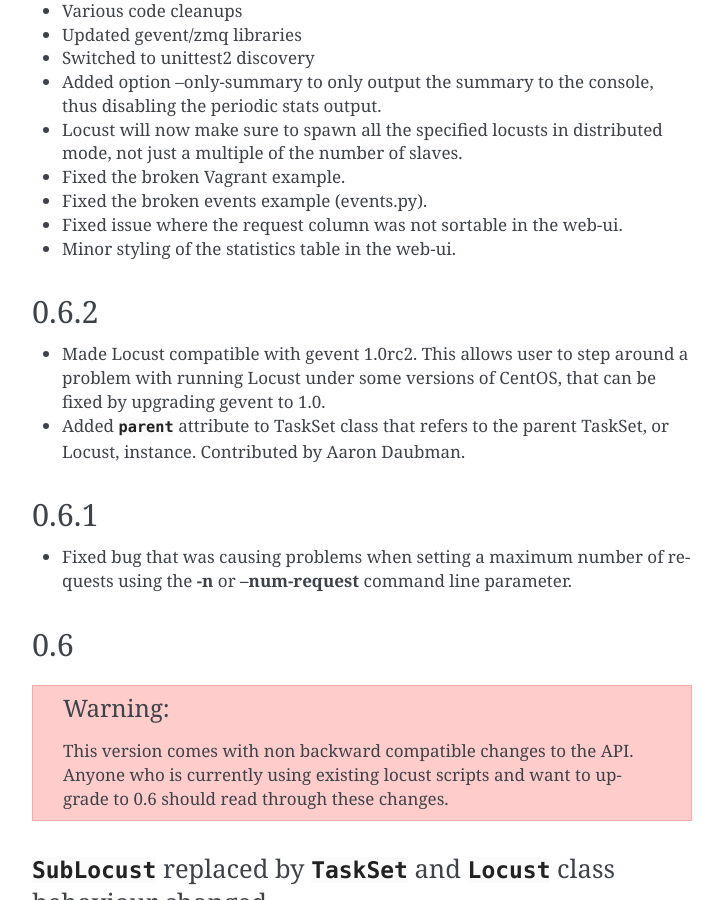
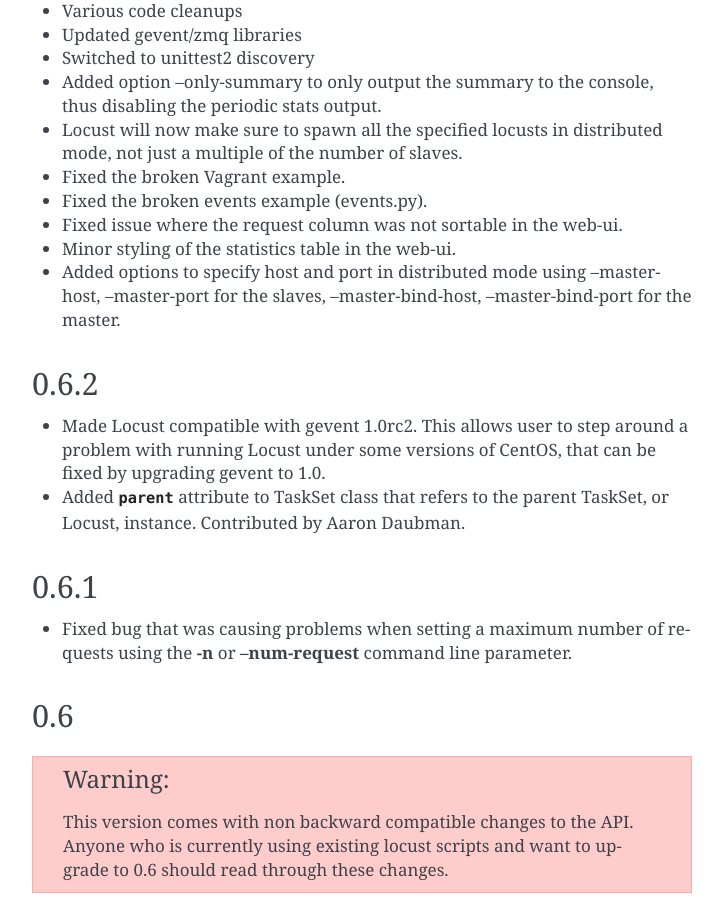
Before and after one commit to locustio/locust, a Sphinx documentation site: the page built from docs/changelog.rst, in a window 1280 px wide and 900 px high, scrolled down 1725 px. Shown: the whole window, without its empty margins (388-1111 px from the left). Built offline with Sphinx 7.4.7, drawn with Linux system fonts in a browser that asks for light colours.

Commit message:
Updated the changelog

```diff
--- a/docs/changelog.rst
+++ b/docs/changelog.rst
@@ -76,6 +76,7 @@
 * Fixed the broken events example (events.py).
 * Fixed issue where the request column was not sortable in the web-ui.
 * Minor styling of the statistics table in the web-ui.
+* Added options to specify host and port in distributed mode using --master-host, --master-port for the slaves, --master-bind-host, --master-bind-port for the master.
 
 
 0.6.2
```
